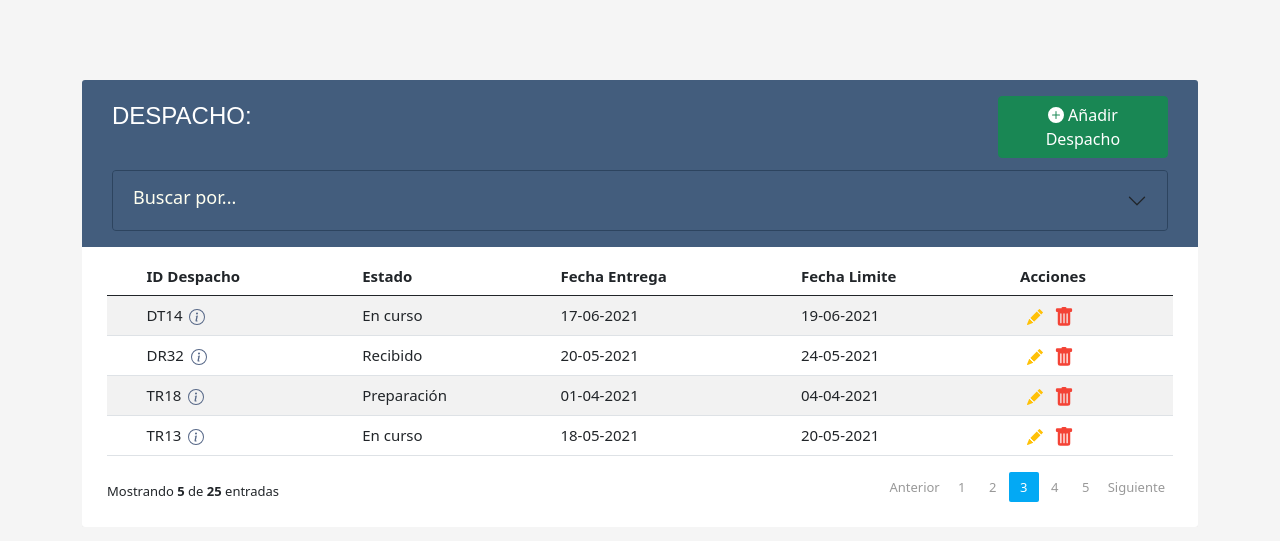
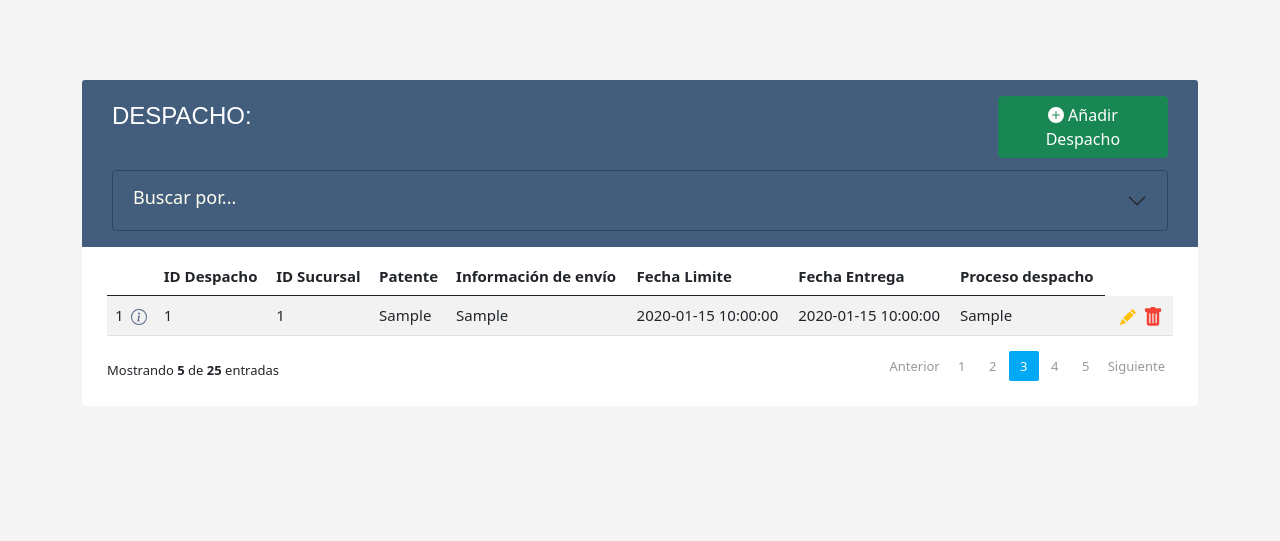
Before and after one commit to Rnaki/SupermercadoJuanito, a PHP site: page /php/despacho.php in a window 1280 px wide. Shown: the part 54-595 px from the top of the page. Run offline with PHP 8.4, Linux system fonts and the light colour scheme; tables that the repository leaves empty or names only in its code hold one stand-in row (values such as "Sample post"); some libraries are stand-ins or nearby versions.

Commit message:
reunion sabado 24, despacho

```diff
--- a/php/despacho.php
+++ b/php/despacho.php
@@ -1,3 +1,22 @@
+<?php
+
+include("conexion.php");
+$gbd = conectar();
+
+//$sql = "SELECT my_function();";
+$sql = "SELECT * FROM despacho";
+//$data = $conn->query($sql)->fetchAll();
+$gsent = $gbd->prepare($sql);
+$gsent->execute();
+
+/* Obtener todas las filas restantes del conjunto de resultados */
+//print("Obtener todas las filas restantes del conjunto de resultados:\n");
+$resultado = $gsent->fetchAll(PDO::FETCH_ASSOC);
+//var_dump($resultado);
+
+
+?>
+
 <!DOCTYPE html>
 <html lang="en">
 
@@ -12,6 +31,7 @@
     <script src="../jquery/jquery.min.v3.6.0.js"></script>
     <script src="../bootstrap-5.0.0-beta3-dist/js/bootstrap.min.js"></script>
     <script src="../popper/popper.min.js"></script>
+    <script src="../js/funciones.js"></script>
     <style>
         .table-title .col .form-control {
             width: 33%;
@@ -131,7 +151,7 @@
 <body>
     <header class="site-header sticky-top py-1">
         <nav class="container d-flex flex-column flex-md-row justify-content-between">
-            <a class="py-2 d-none d-md-inline-block" href="../Menu trabajador.html">Volver</a>
+            <a class="py-2 d-none d-md-inline-block" href="Menu trabajador.html">Volver</a>
             <h2 class="letrah2">INFORMACIÓN DE DESPACHO</h2>
             <a class="py-2 d-none d-md-inline-block" href="index.php">Cerrar sesión</a>
         </nav>
@@ -225,86 +245,53 @@
                         <tr>
                             <th></th>
                             <th>ID Despacho</th>
-                            <th>Estado</th>
+                            <th>ID Sucursal</th>
+                            <th>Patente</th>
+                            <th>Información de envío</th>
+                            <th>Fecha Limite</th>
                             <th>Fecha Entrega</th>
-                            <th>Fecha Limite</th>
-                            <th>Acciones</th>
+                            <th>Proceso despacho</th>
                             <!--Que productos tiene cada, la cantidad, almacenamiento-->
                         </tr>
                     </thead>
                     <tbody>
-                        <tr>
-                            <td></td>
-                            <td>DT14<a href="" data-bs-toggle="modal" data-bs-target="#infoDespachoEmployeeModal"><svg xmlns="http://www.w3.org/2000/svg" width="16" height="16" fill="currentColor" class="bi bi-info-circle" viewBox="0 0 16 16">
-                                        <path d="M8 15A7 7 0 1 1 8 1a7 7 0 0 1 0 14zm0 1A8 8 0 1 0 8 0a8 8 0 0 0 0 16z" />
-                                        <path d="m8.93 6.588-2.29.287-.082.38.45.083c.294.07.352.176.288.469l-.738 3.468c-.194.897.105 1.319.808 1.319.545 0 1.178-.252 1.465-.598l.088-.416c-.2.176-.492.246-.686.246-.275 0-.375-.193-.304-.533L8.93 6.588zM9 4.5a1 1 0 1 1-2 0 1 1 0 0 1 2 0z" />
-                                    </svg></a></td>
-                            <td>En curso</td>
-                            <td>17-06-2021</td>
-                            <td>19-06-2021</td>
-                            <td>
-                                <a href="" class="edit" data-bs-toggle="modal" data-bs-target="#edicionexampleModal"><svg xmlns="http://www.w3.org/2000/svg" width="16" height="16" fill="currentColor" class="bi bi-pencil-fill" viewBox="0 0 16 16">
-                                        <path d="M12.854.146a.5.5 0 0 0-.707 0L10.5 1.793 14.207 5.5l1.647-1.646a.5.5 0 0 0 0-.708l-3-3zm.646 6.061L9.793 2.5 3.293 9H3.5a.5.5 0 0 1 .5.5v.5h.5a.5.5 0 0 1 .5.5v.5h.5a.5.5 0 0 1 .5.5v.5h.5a.5.5 0 0 1 .5.5v.207l6.5-6.5zm-7.468 7.468A.5.5 0 0 1 6 13.5V13h-.5a.5.5 0 0 1-.5-.5V12h-.5a.5.5 0 0 1-.5-.5V11h-.5a.5.5 0 0 1-.5-.5V10h-.5a.499.499 0 0 1-.175-.032l-.179.178a.5.5 0 0 0-.11.168l-2 5a.5.5 0 0 0 .65.65l5-2a.5.5 0 0 0 .168-.11l.178-.178z" />
-                                    </svg></a>
-                                <a href="" class="delete" data-bs-toggle="modal" data-bs-target="#eliminarexampleModal"><svg xmlns="http://www.w3.org/2000/svg" width="20" height="20" fill="currentColor" class="bi bi-trash-fill" viewBox="0 0 16 16">
-                                        <path d="M2.5 1a1 1 0 0 0-1 1v1a1 1 0 0 0 1 1H3v9a2 2 0 0 0 2 2h6a2 2 0 0 0 2-2V4h.5a1 1 0 0 0 1-1V2a1 1 0 0 0-1-1H10a1 1 0 0 0-1-1H7a1 1 0 0 0-1 1H2.5zm3 4a.5.5 0 0 1 .5.5v7a.5.5 0 0 1-1 0v-7a.5.5 0 0 1 .5-.5zM8 5a.5.5 0 0 1 .5.5v7a.5.5 0 0 1-1 0v-7A.5.5 0 0 1 8 5zm3 .5v7a.5.5 0 0 1-1 0v-7a.5.5 0 0 1 1 0z" />
-                                    </svg></a>
-                            </td>
-                        </tr>
-                        <tr>
-                            <td></td>
-                            <td>DR32<a href=""><svg xmlns="http://www.w3.org/2000/svg" width="16" height="16" fill="currentColor" class="bi bi-info-circle" viewBox="0 0 16 16">
-                                        <path d="M8 15A7 7 0 1 1 8 1a7 7 0 0 1 0 14zm0 1A8 8 0 1 0 8 0a8 8 0 0 0 0 16z" />
-                                        <path d="m8.93 6.588-2.29.287-.082.38.45.083c.294.07.352.176.288.469l-.738 3.468c-.194.897.105 1.319.808 1.319.545 0 1.178-.252 1.465-.598l.088-.416c-.2.176-.492.246-.686.246-.275 0-.375-.193-.304-.533L8.93 6.588zM9 4.5a1 1 0 1 1-2 0 1 1 0 0 1 2 0z" />
-                                    </svg></a></td>
-                            <td>Recibido</td>
-                            <td>20-05-2021</td>
-                            <td>24-05-2021</td>
-                            <td>
-                                <a href="" class="edit" data-bs-toggle="modal" data-bs-target="#edicionexampleModal"><svg xmlns="http://www.w3.org/2000/svg" width="16" height="16" fill="currentColor" class="bi bi-pencil-fill" viewBox="0 0 16 16">
-                                        <path d="M12.854.146a.5.5 0 0 0-.707 0L10.5 1.793 14.207 5.5l1.647-1.646a.5.5 0 0 0 0-.708l-3-3zm.646 6.061L9.793 2.5 3.293 9H3.5a.5.5 0 0 1 .5.5v.5h.5a.5.5 0 0 1 .5.5v.5h.5a.5.5 0 0 1 .5.5v.5h.5a.5.5 0 0 1 .5.5v.207l6.5-6.5zm-7.468 7.468A.5.5 0 0 1 6 13.5V13h-.5a.5.5 0 0 1-.5-.5V12h-.5a.5.5 0 0 1-.5-.5V11h-.5a.5.5 0 0 1-.5-.5V10h-.5a.499.499 0 0 1-.175-.032l-.179.178a.5.5 0 0 0-.11.168l-2 5a.5.5 0 0 0 .65.65l5-2a.5.5 0 0 0 .168-.11l.178-.178z" />
-                                    </svg></a>
-                                <a href="" class="delete" data-bs-toggle="modal" data-bs-target="#eliminarexampleModal"><svg xmlns="http://www.w3.org/2000/svg" width="20" height="20" fill="currentColor" class="bi bi-trash-fill" viewBox="0 0 16 16">
-                                        <path d="M2.5 1a1 1 0 0 0-1 1v1a1 1 0 0 0 1 1H3v9a2 2 0 0 0 2 2h6a2 2 0 0 0 2-2V4h.5a1 1 0 0 0 1-1V2a1 1 0 0 0-1-1H10a1 1 0 0 0-1-1H7a1 1 0 0 0-1 1H2.5zm3 4a.5.5 0 0 1 .5.5v7a.5.5 0 0 1-1 0v-7a.5.5 0 0 1 .5-.5zM8 5a.5.5 0 0 1 .5.5v7a.5.5 0 0 1-1 0v-7A.5.5 0 0 1 8 5zm3 .5v7a.5.5 0 0 1-1 0v-7a.5.5 0 0 1 1 0z" />
-                                    </svg></a>
-                            </td>
-                        </tr>
-                        <tr>
-                            <td></td>
-                            <td>TR18<a href=""><svg xmlns="http://www.w3.org/2000/svg" width="16" height="16" fill="currentColor" class="bi bi-info-circle" viewBox="0 0 16 16">
-                                        <path d="M8 15A7 7 0 1 1 8 1a7 7 0 0 1 0 14zm0 1A8 8 0 1 0 8 0a8 8 0 0 0 0 16z" />
-                                        <path d="m8.93 6.588-2.29.287-.082.38.45.083c.294.07.352.176.288.469l-.738 3.468c-.194.897.105 1.319.808 1.319.545 0 1.178-.252 1.465-.598l.088-.416c-.2.176-.492.246-.686.246-.275 0-.375-.193-.304-.533L8.93 6.588zM9 4.5a1 1 0 1 1-2 0 1 1 0 0 1 2 0z" />
-                                    </svg></a></td>
-                            <td>Preparación</td>
-                            <td>01-04-2021</td>
-                            <td>04-04-2021</td>
-                            <td>
-                                <a href="" class="edit" data-bs-toggle="modal" data-bs-target="#edicionexampleModal"><svg xmlns="http://www.w3.org/2000/svg" width="16" height="16" fill="currentColor" class="bi bi-pencil-fill" viewBox="0 0 16 16">
-                                        <path d="M12.854.146a.5.5 0 0 0-.707 0L10.5 1.793 14.207 5.5l1.647-1.646a.5.5 0 0 0 0-.708l-3-3zm.646 6.061L9.793 2.5 3.293 9H3.5a.5.5 0 0 1 .5.5v.5h.5a.5.5 0 0 1 .5.5v.5h.5a.5.5 0 0 1 .5.5v.5h.5a.5.5 0 0 1 .5.5v.207l6.5-6.5zm-7.468 7.468A.5.5 0 0 1 6 13.5V13h-.5a.5.5 0 0 1-.5-.5V12h-.5a.5.5 0 0 1-.5-.5V11h-.5a.5.5 0 0 1-.5-.5V10h-.5a.499.499 0 0 1-.175-.032l-.179.178a.5.5 0 0 0-.11.168l-2 5a.5.5 0 0 0 .65.65l5-2a.5.5 0 0 0 .168-.11l.178-.178z" />
-                                    </svg></a>
-                                <a href="" class="delete" data-bs-toggle="modal" data-bs-target="#eliminarexampleModal"><svg xmlns="http://www.w3.org/2000/svg" width="20" height="20" fill="currentColor" class="bi bi-trash-fill" viewBox="0 0 16 16">
-                                        <path d="M2.5 1a1 1 0 0 0-1 1v1a1 1 0 0 0 1 1H3v9a2 2 0 0 0 2 2h6a2 2 0 0 0 2-2V4h.5a1 1 0 0 0 1-1V2a1 1 0 0 0-1-1H10a1 1 0 0 0-1-1H7a1 1 0 0 0-1 1H2.5zm3 4a.5.5 0 0 1 .5.5v7a.5.5 0 0 1-1 0v-7a.5.5 0 0 1 .5-.5zM8 5a.5.5 0 0 1 .5.5v7a.5.5 0 0 1-1 0v-7A.5.5 0 0 1 8 5zm3 .5v7a.5.5 0 0 1-1 0v-7a.5.5 0 0 1 1 0z" />
-                                    </svg></a>
-                            </td>
-                        </tr>
-                        <tr>
-                            <td></td>
-                            <td>TR13<a href=""><svg xmlns="http://www.w3.org/2000/svg" width="16" height="16" fill="currentColor" class="bi bi-info-circle" viewBox="0 0 16 16">
-                                        <path d="M8 15A7 7 0 1 1 8 1a7 7 0 0 1 0 14zm0 1A8 8 0 1 0 8 0a8 8 0 0 0 0 16z" />
-                                        <path d="m8.93 6.588-2.29.287-.082.38.45.083c.294.07.352.176.288.469l-.738 3.468c-.194.897.105 1.319.808 1.319.545 0 1.178-.252 1.465-.598l.088-.416c-.2.176-.492.246-.686.246-.275 0-.375-.193-.304-.533L8.93 6.588zM9 4.5a1 1 0 1 1-2 0 1 1 0 0 1 2 0z" />
-                                    </svg></a></td>
-                            <td>En curso</td>
-                            <td>18-05-2021</td>
-                            <td>20-05-2021</td>
-                            <td>
-                                <a href="" class="edit" data-bs-toggle="modal" data-bs-target="#edicionexampleModal"><svg xmlns="http://www.w3.org/2000/svg" width="16" height="16" fill="currentColor" class="bi bi-pencil-fill" viewBox="0 0 16 16">
-                                        <path d="M12.854.146a.5.5 0 0 0-.707 0L10.5 1.793 14.207 5.5l1.647-1.646a.5.5 0 0 0 0-.708l-3-3zm.646 6.061L9.793 2.5 3.293 9H3.5a.5.5 0 0 1 .5.5v.5h.5a.5.5 0 0 1 .5.5v.5h.5a.5.5 0 0 1 .5.5v.5h.5a.5.5 0 0 1 .5.5v.207l6.5-6.5zm-7.468 7.468A.5.5 0 0 1 6 13.5V13h-.5a.5.5 0 0 1-.5-.5V12h-.5a.5.5 0 0 1-.5-.5V11h-.5a.5.5 0 0 1-.5-.5V10h-.5a.499.499 0 0 1-.175-.032l-.179.178a.5.5 0 0 0-.11.168l-2 5a.5.5 0 0 0 .65.65l5-2a.5.5 0 0 0 .168-.11l.178-.178z" />
-                                    </svg></a>
-                                <a href="" class="delete" data-bs-toggle="modal" data-bs-target="#eliminarexampleModal"><svg xmlns="http://www.w3.org/2000/svg" width="20" height="20" fill="currentColor" class="bi bi-trash-fill" viewBox="0 0 16 16">
-                                        <path d="M2.5 1a1 1 0 0 0-1 1v1a1 1 0 0 0 1 1H3v9a2 2 0 0 0 2 2h6a2 2 0 0 0 2-2V4h.5a1 1 0 0 0 1-1V2a1 1 0 0 0-1-1H10a1 1 0 0 0-1-1H7a1 1 0 0 0-1 1H2.5zm3 4a.5.5 0 0 1 .5.5v7a.5.5 0 0 1-1 0v-7a.5.5 0 0 1 .5-.5zM8 5a.5.5 0 0 1 .5.5v7a.5.5 0 0 1-1 0v-7A.5.5 0 0 1 8 5zm3 .5v7a.5.5 0 0 1-1 0v-7a.5.5 0 0 1 1 0z" />
-                                    </svg></a>
-                            </td>
-                        </tr>
+                        <?php
+                            foreach ($resultado as $row){
+                            echo '<tr>';
+                            echo '<td>'.$row["id_despacho"].'<a href="crearDespacho.php"><svg xmlns="http://www.w3.org/2000/svg" width="16"
+                                height="16" fill="currentColor" class="bi bi-info-circle" viewBox="0 0 16 16">
+                                <path
+                                    d="M8 15A7 7 0 1 1 8 1a7 7 0 0 1 0 14zm0 1A8 8 0 1 0 8 0a8 8 0 0 0 0 16z" />
+                                <path
+                                    d="m8.93 6.588-2.29.287-.082.38.45.083c.294.07.352.176.288.469l-.738 3.468c-.194.897.105 1.319.808 1.319.545 0 1.178-.252 1.465-.598l.088-.416c-.2.176-.492.246-.686.246-.275 0-.375-.193-.304-.533L8.93 6.588zM9 4.5a1 1 0 1 1-2 0 1 1 0 0 1 2 0z" />
+                            </svg></a></td>';
+                            echo  '<td>'.$row["id_despacho"].'</td>';
+                            echo  '<td>'.$row["id_sucursal"].'</td>';
+                            echo  '<td>'.$row["patente"].'</td>';
+                            echo  '<td>'.$row["informacion_envio"].'</td>';
+                            echo  '<td>'.$row["fecha_limite"].'</td>';
+                            echo  '<td>'.$row["fecha_entrega"].'</td>';
+                            echo  '<td>'.$row["proceso_despacho"].'</td>';
+
+
+                            echo "<td>
+                            <a href='' onclick='mostrarUpdateDespacho(\"".$row['id_despacho']."\")' class='edit' data-bs-toggle='modal' data-bs-target='#edicionexampleModal'><svg
+                                    xmlns='http://www.w3.org/2000/svg' width='16' height='16' fill='currentColor'
+                                    class='bi bi-pencil-fill' viewBox='0 0 16 16'>
+                                    <path
+                                        d='M12.854.146a.5.5 0 0 0-.707 0L10.5 1.793 14.207 5.5l1.647-1.646a.5.5 0 0 0 0-.708l-3-3zm.646 6.061L9.793 2.5 3.293 9H3.5a.5.5 0 0 1 .5.5v.5h.5a.5.5 0 0 1 .5.5v.5h.5a.5.5 0 0 1 .5.5v.5h.5a.5.5 0 0 1 .5.5v.207l6.5-6.5zm-7.468 7.468A.5.5 0 0 1 6 13.5V13h-.5a.5.5 0 0 1-.5-.5V12h-.5a.5.5 0 0 1-.5-.5V11h-.5a.5.5 0 0 1-.5-.5V10h-.5a.499.499 0 0 1-.175-.032l-.179.178a.5.5 0 0 0-.11.168l-2 5a.5.5 0 0 0 .65.65l5-2a.5.5 0 0 0 .168-.11l.178-.178z' />
+                                </svg></a>";
+                            echo "<a href='' onclick='EliminarDespacho(\"".$row['id_despacho']."\")' class='delete' data-bs-toggle='modal' ><svg
+                                    xmlns='http://www.w3.org/2000/svg' width='20' height='20' fill='currentColor'
+                                    class='bi bi-trash-fill' viewBox='0 0 16 16'>
+                                    <path
+                                        d='M2.5 1a1 1 0 0 0-1 1v1a1 1 0 0 0 1 1H3v9a2 2 0 0 0 2 2h6a2 2 0 0 0 2-2V4h.5a1 1 0 0 0 1-1V2a1 1 0 0 0-1-1H10a1 1 0 0 0-1-1H7a1 1 0 0 0-1 1H2.5zm3 4a.5.5 0 0 1 .5.5v7a.5.5 0 0 1-1 0v-7a.5.5 0 0 1 .5-.5zM8 5a.5.5 0 0 1 .5.5v7a.5.5 0 0 1-1 0v-7A.5.5 0 0 1 8 5zm3 .5v7a.5.5 0 0 1-1 0v-7a.5.5 0 0 1 1 0z' />
+                                </svg></a>
+
+                            </td>";
+                            echo "<tr>";
+                            }
+                        ?>
                     </tbody>
                 </table>
                 <div class="clearfix">
@@ -433,19 +420,27 @@
                         <label>ID Despacho: </label>
                         <input type="text" class="form-control" required>
                         <div class="form-group">
-                            <label>Estado: </label>
+                            <label>ID Sucursal: </label>
                             <input type="text" class="form-control" required>
                         </div>
                         <div class="form-group">
-                            <label>Tipo: </label>
+                            <label>Patente: </label>
                             <input type="text" class="form-control" required>
                         </div>
                         <div class="form-group">
-                            <label>Marca: </label>
+                            <label>Información de envio: </label>
                             <input type="text" class="form-control" required>
                         </div>
                         <div class="form-group">
-                            <label>Fono: </label>
+                            <label>Fecha limite: </label>
+                            <input type="text" class="form-control" required>
+                        </div>
+                        <div class="form-group">
+                            <label>Fecha entrega: </label>
+                            <input type="text" class="form-control" required>
+                        </div>
+                        <div class="form-group">
+                            <label>Proceso de despacho: </label>
                             <input type="text" class="form-control" required>
                         </div>
                     </div>
@@ -467,24 +462,32 @@
                     <button type="button" class="btn-close" data-bs-dismiss="modal" aria-label="Close"></button>
                 </div>
                 <div class="modal-body">
-                    <div class="form-group">
+                <div class="form-group">
                         <label>ID Despacho: </label>
-                        <input type="text" class="form-control" required>
+                        <input type="text" id="updateIdDespacho" class="form-control" disabled>
                         <div class="form-group">
-                            <label>Estado: </label>
-                            <input type="text" class="form-control" required>
+                            <label>ID Sucursal: </label>
+                            <input type="text" id="updateIdSucursal" class="form-control" disabled>
                         </div>
                         <div class="form-group">
-                            <label>Tipo: </label>
-                            <input type="text" class="form-control" required>
+                            <label>Patente: </label>
+                            <input type="text" id="updatePatente" class="form-control" required>
                         </div>
                         <div class="form-group">
-                            <label>Marca: </label>
-                            <input type="text" class="form-control" required>
+                            <label>Información de envio: </label>
+                            <input type="text" id="updateInformacion" class="form-control" required>
                         </div>
                         <div class="form-group">
-                            <label>Fono: </label>
-                            <input type="text" class="form-control" required>
+                            <label>Fecha limite: </label>
+                            <input type="text" id="updateFechaLimite" class="form-control" required>
+                        </div>
+                        <div class="form-group">
+                            <label>Fecha entrega: </label>
+                            <input type="text" id="updateFechaEntrega" class="form-control" required>
+                        </div>
+                        <div class="form-group">
+                            <label>Proceso de despacho: </label>
+                            <input type="text" id="IdProcesoDespacho" class="form-control" required>
                         </div>
                     </div>
                 </div>
@@ -506,7 +509,7 @@
                 </div>
                 <div class="modal-body">
                     <div class="form-group">
-                        <label>¿Estas seguro que quieres eliminar a este proveedor?</label>
+                        <label>¿Estas seguro que quieres archivar el despacho?</label>
                         <div style="height:16px"></div>
                     </div>
                 </div>
```
Also changed, not shown: js/funciones.js (+27 -0 lines), php/crearDespacho.php (added, +37 -0 lines), php/eliminarDespacho.php (added, +16 -0 lines), php/mostrarUpdateDespacho.php (added, +29 -0 lines), 1 other file.
